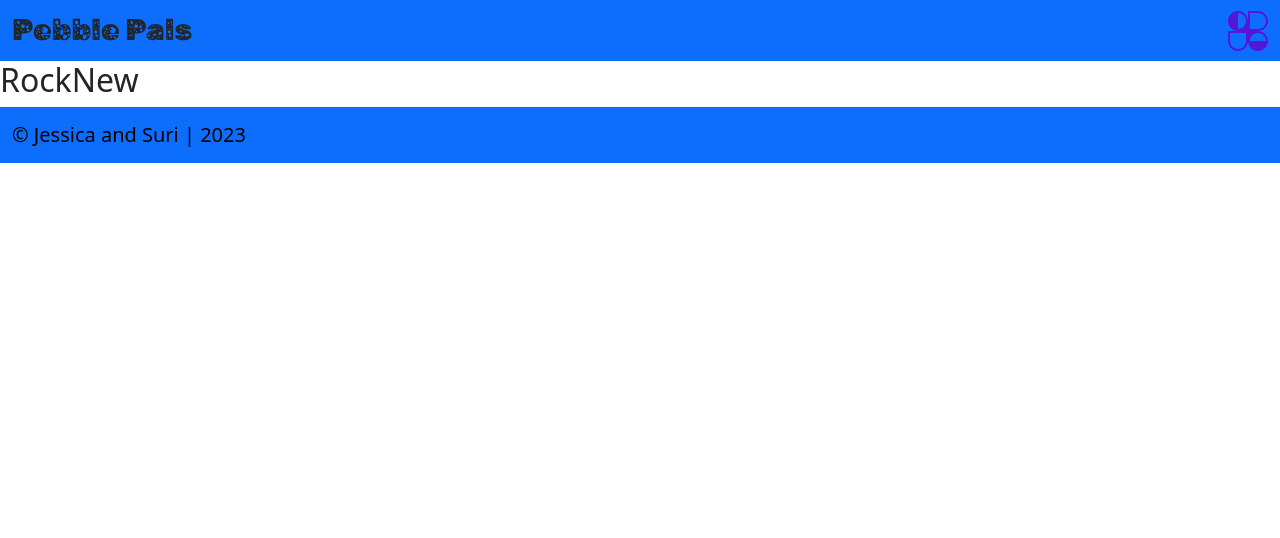
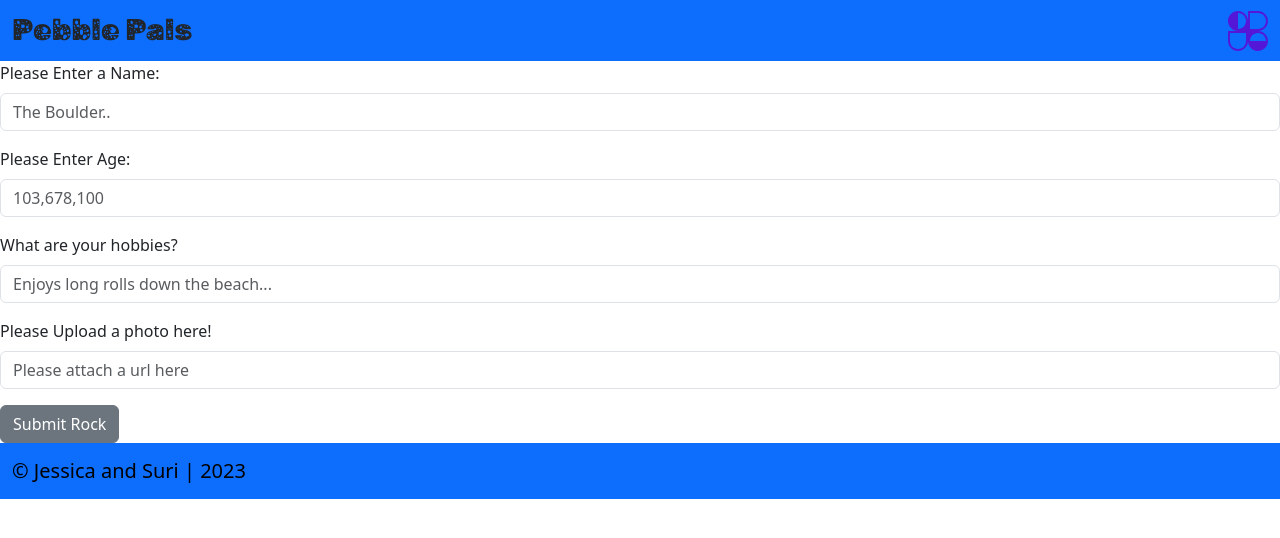
Before and after one commit to learn-academy-2023-charlie/cat-tinder-frontend-pebblepals, a React (Create React App) app: page /rocknew in a window 1280 px wide. Shown: the top 538 px of the page. Built offline with nearby package versions, Linux system fonts and the light colour scheme.

Commit message:
Tests Fixed, Assertions Added

```diff
--- a/src/Pages/RockNew.js
+++ b/src/Pages/RockNew.js
@@ -1,9 +1,78 @@
-import React from "react"
+import React, { useState } from "react";
+import { Form, FormGroup, Input, Label, Button } from "reactstrap";
+import { useNavigate } from "react-router-dom";
 
-const RockNew = () => {
-    return (
-        <h2>RockNew</h2>
-    )
-}
+const RockNew = ({ createRock }) => {
+  const navigate = useNavigate();
+  const [newRock, setNewRock] = useState({
+    name: "",
+    age: "",
+    enjoys: "",
+    image: ""
+  });
 
-export default RockNew
+  const handleChange = (e) => {
+    setNewRock({ ...newRock, [e.target.name]: e.target.value });
+  };
+
+  const handleSubmit = () => {
+    createRock(newRock);
+    navigate("/rockindex");
+  };
+
+  return (
+    <>
+      <Form>
+        <FormGroup>
+          <Label for="name">Please Enter a Name:</Label>
+          <Input
+            type="text"
+            id="name" // Add id attribute for association
+            name="name"
+            placeholder="The Boulder.."
+            onChange={handleChange}
+            value={newRock.name}
+          />
+        </FormGroup>
+        <FormGroup>
+          <Label for="rock-age">Please Enter Age:</Label>
+          <Input
+            type="number"
+            id="rock-age" // Add id attribute for association
+            name="age"
+            placeholder="103,678,100"
+            onChange={handleChange}
+            value={newRock.age}
+          />
+        </FormGroup>
+        <FormGroup>
+          <Label for="rock-enjoys">What are your hobbies?</Label>
+          <Input
+            type="text"
+            id="rock-enjoys" // Add id attribute for association
+            name="enjoys"
+            placeholder="Enjoys long rolls down the beach..."
+            onChange={handleChange}
+            value={newRock.enjoys}
+          />
+        </FormGroup>
+        <FormGroup>
+          <Label for="rock-image">Please Upload a photo here!</Label>
+          <Input
+            type="url"
+            id="rock-image" // Add id attribute for association
+            name="image"
+            placeholder="Please attach a url here"
+            onChange={handleChange}
+            value={newRock.image}
+          />
+        </FormGroup>
+        <Button onClick={handleSubmit} name="submit">
+          Submit Rock
+        </Button>
+      </Form>
+    </>
+  );
+};
+
+export default RockNew;
```
Also changed, not shown: 1 other file (tests, documents, lock files or other folders).
